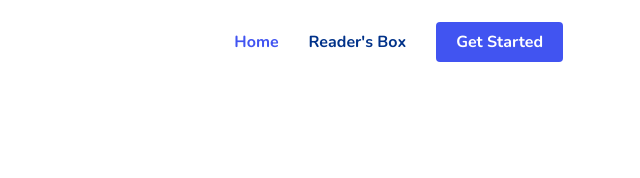
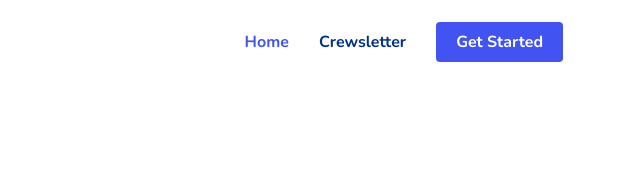
Before and after one commit to gautamprep/readerspace, a plain HTML site: page index.html in a window 1280 px wide. Shown: the top 178 px of the page, 635-1275 px from the left. Drawn offline with nearby package versions, Linux system fonts and the light colour scheme; files whose address does not match are found by name.

Commit message:
Update index.html

```diff
--- a/index.html
+++ b/index.html
@@ -74,7 +74,7 @@ src="https://www.facebook.com/tr?id=768314417239135&ev=PageView&noscript=1"
       <nav id="navbar" class="navbar">
         <ul>
           <li><a class="nav-link scrollto active" href="#hero">Home</a></li>
-          <li><a href="box.html">Reader's Box</a></li>
+          <li><a href="crewsletter.html">Crewsletter</a></li>
 
 
           <li><a class="getstarted scrollto" href="https://wa.me/917984632902?text=Hello!%20%F0%9F%98%83%20I%27m%20interested%20in%20joining%20ReaderSpace%20Premium%20WhatsApp%20service">Get Started</a></li>
```
